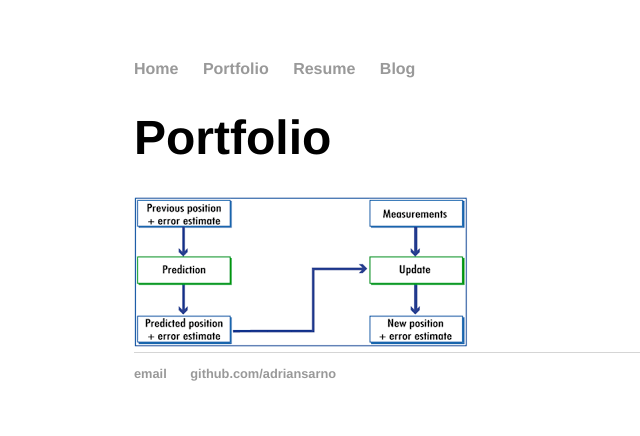
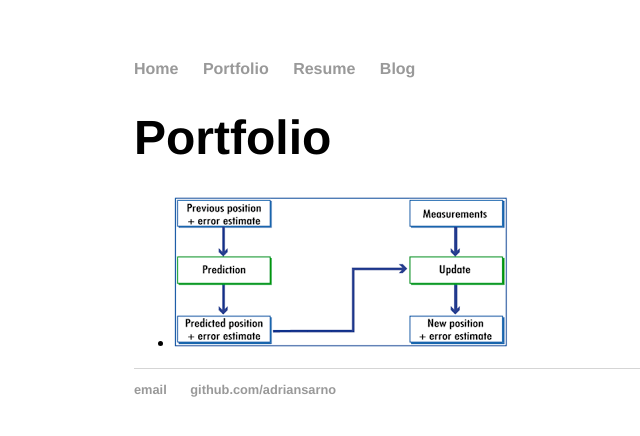
Before and after one commit to adriansarno/adriansarno.github.io, a Jekyll site: the page built from portfolio/index.html, in a window 1280 px wide. Shown: the top 436 px of the page, without its empty margins (58-698 px from the left). Built offline with Jekyll 4.4.1, drawn with Linux system fonts in a browser that asks for light colours.

Commit message:
Update index.html

```diff
--- a/portfolio/index.html
+++ b/portfolio/index.html
@@ -4,5 +4,8 @@
 ---
 <div class="blurb">
 	<h1>Portfolio</h1>
-	<a title="Link to Jupyter Notebook" href="https://github.com/adriansarno/kalman" target="_blank"><img src="../assets/images/kalman.png" border="0" alt="Kalman process diagram"></a>
+	<ul>
+		<li><a title="Kalman Jupyter Notebook" href="https://github.com/adriansarno/kalman" target="_blank"><img src="../assets/images/kalman.png" border="0" alt="Kalman flow diagram"></a></li>
+	</ul>
+
 </div><!-- /.blurb -->
```
